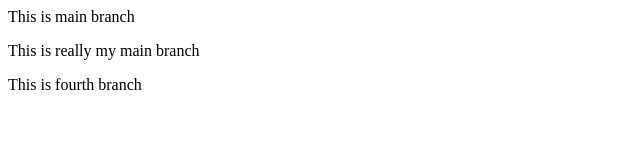
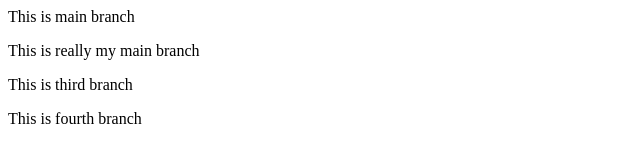
Before and after one commit to CheaChamroeun-Am/Learn-Git, a plain HTML site: page index.html in a window 1280 px wide. Shown: the whole page, without its empty margins (0-640 px from the left). Drawn offline with Linux system fonts and the light colour scheme.

Commit message:
Update index.html

```diff
--- a/index.html
+++ b/index.html
@@ -2,5 +2,6 @@
 <p>This is really my main branch</p>
 
 <div>
+     <p>This is third branch</p>
     <p>This is fourth branch</p>
 </div>
```
